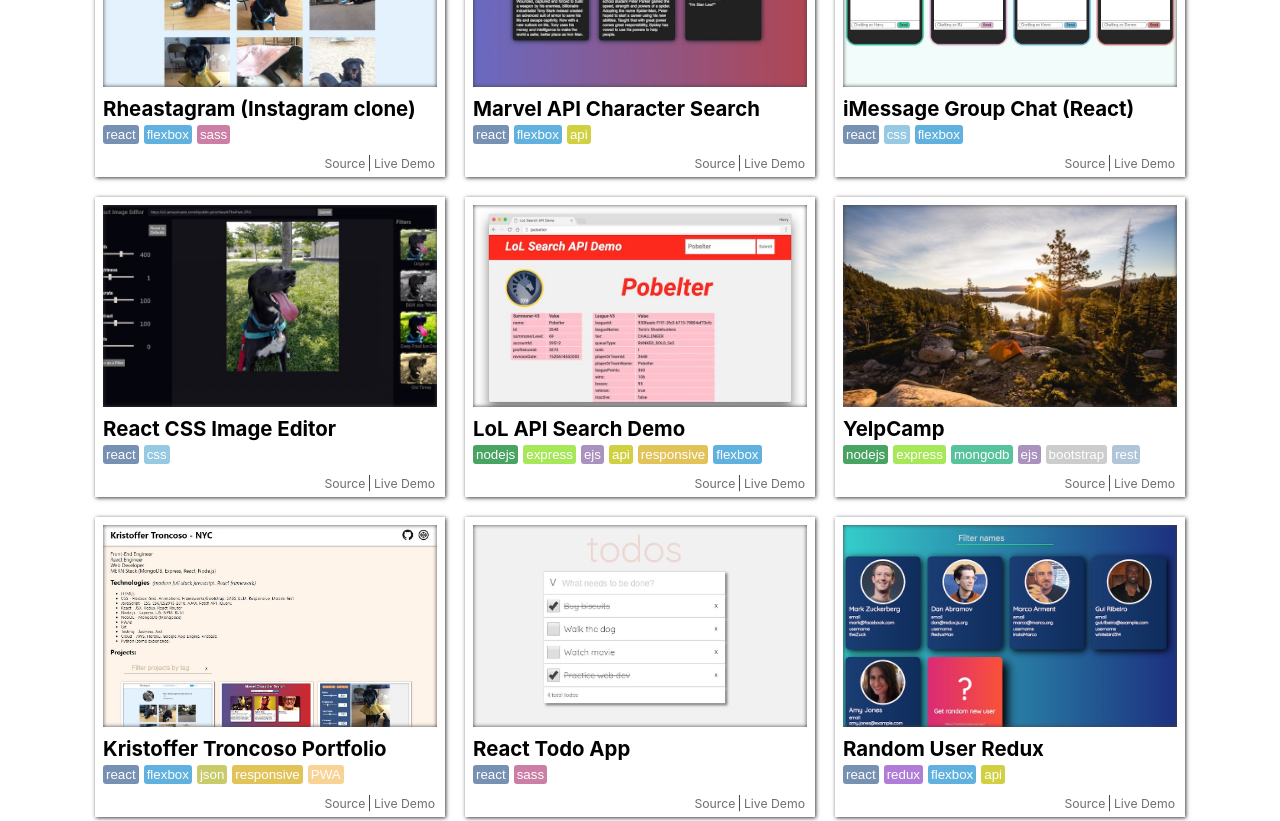
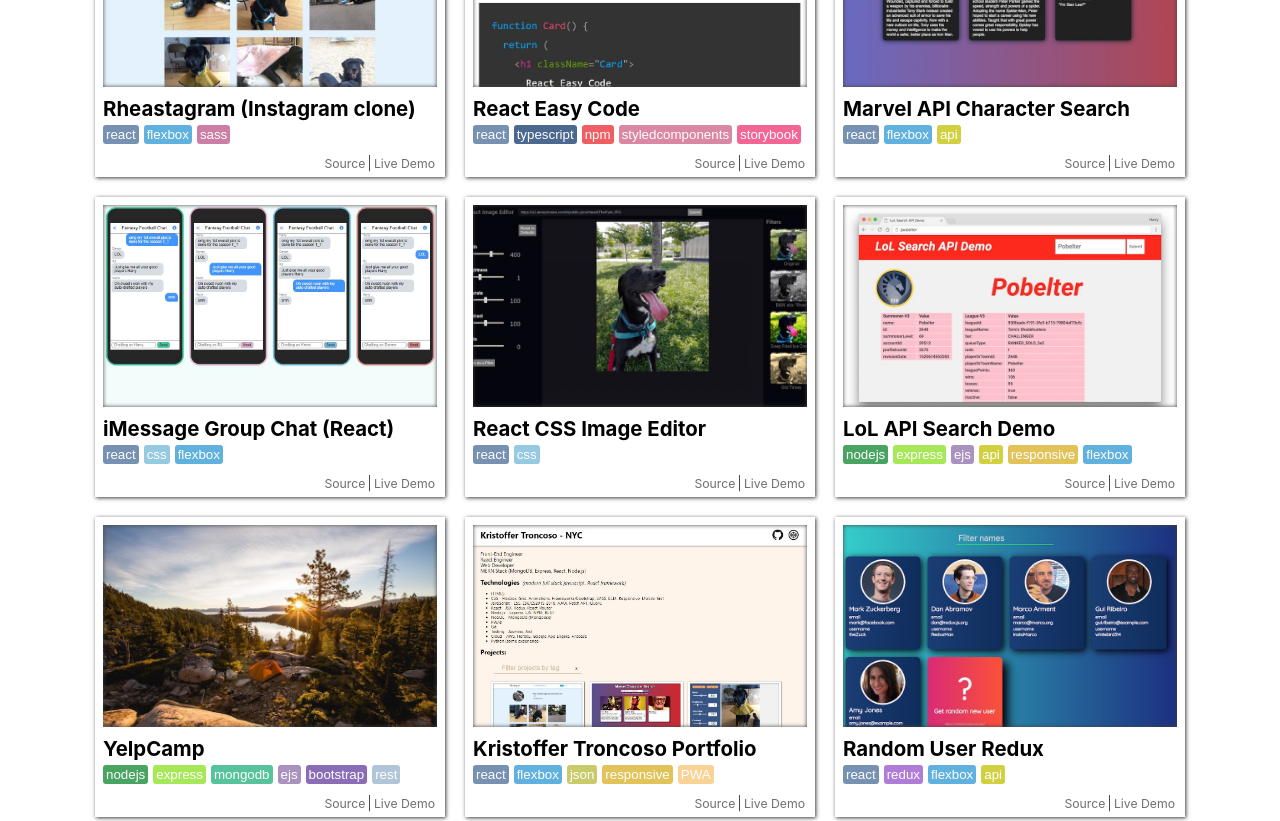
Before and after one commit to KristofferTroncoso/KristofferTroncoso.github.io, a React (Create React App) app: page / in a window 1280 px wide. Shown: the part 560-1381 px from the top of the page. Built offline with nearby package versions, Linux system fonts and the light colour scheme.

Commit message:
Add and replace Todo project with React Easy Code project

```diff
--- a/public/projects.json
+++ b/public/projects.json
@@ -12,6 +12,21 @@
         "flexbox",
         "sass",
         "rhea"
+      ]
+    },
+    {
+      "id": 8,
+      "title": "React Easy Code",
+      "sourceCodeUrl": "https://github.com/KristofferTroncoso/react-easy-code",
+      "liveDemoUrl": "https://github.com/KristofferTroncoso/react-easy-code",
+      "screenshot": "./screenshots/react-easy-code.JPG",
+      "description": "A simple code highlighting React component library written in TypeScript deployed to NPM.",
+      "tags": [
+        "react",
+        "typescript",
+        "npm",
+        "styledcomponents",
+        "storybook"
       ]
     },
     {
@@ -102,18 +117,6 @@
       ]
     },
     {
-      "id": 8,
-      "title": "React Todo App",
-      "sourceCodeUrl": "https://codepen.io/HarryPirate/pen/OENKav",
-      "liveDemoUrl": "https://codepen.io/HarryPirate/pen/OENKav",
-      "screenshot": "./screenshots/reactTodoAppScreenshot.jpeg",
-      "description": "A Todo App built with React. CRUD capabilities.",
-      "tags": [
-        "react",
-        "sass"
-      ]
-    },
-    {
       "id": 9,
       "title": "Random User Redux",
       "sourceCodeUrl": "https://codesandbox.io/s/lmjp23qxq",
--- a/src/components/Tag.js
+++ b/src/components/Tag.js
@@ -26,7 +26,12 @@ function Tag({ tag, changeFilterTag }) {
     sass: '#cc6699',
     vanilla: '#ddcdbe',
     json: '#c0c444',
-    PWA: '#fccb7b'
+    PWA: '#fccb7b',
+    typescript: '#294E80',
+    styledcomponents: '#db7093',
+    npm: '#fb3e44',
+    storybook: '#ff4785',
+    bootstrap: '#7952b3'
   }
 
   let tagColor = tagColors[tag] || '#c4c4c4';
```
Also changed, not shown: public/screenshots/react-easy-code.JPG (added).
